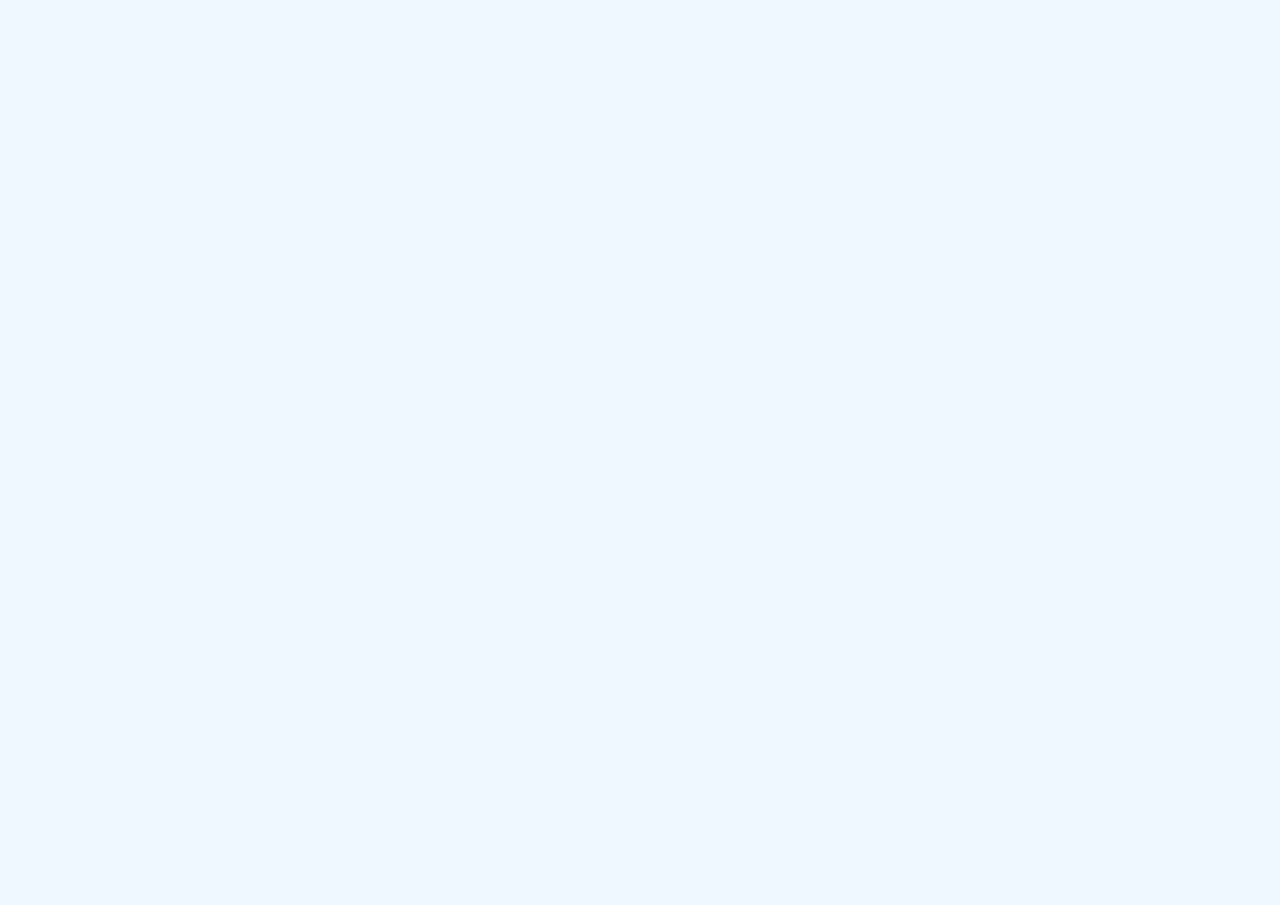
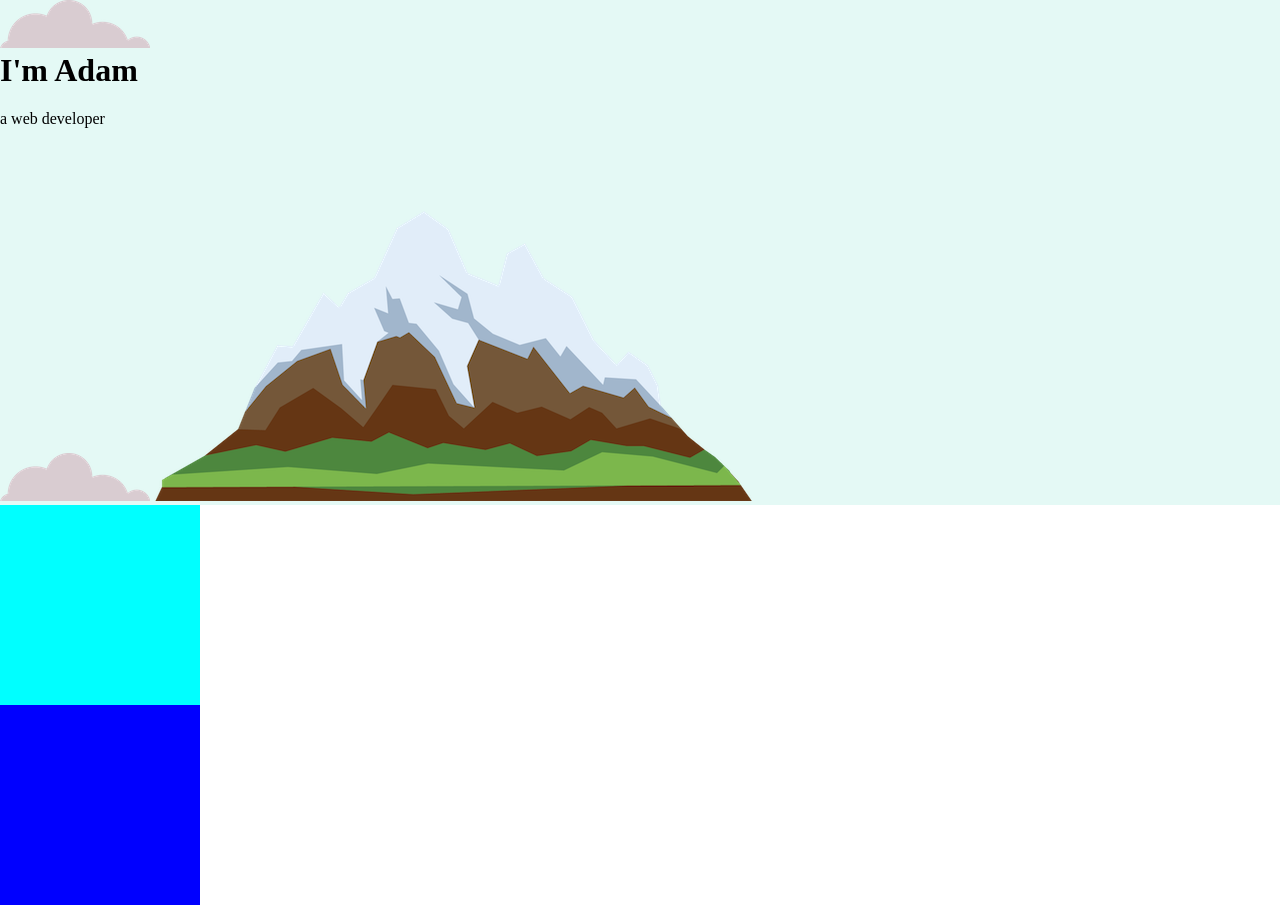
Before and after one commit to aebersole/css-mysite, a plain HTML site: page index.html in a window 1280 px wide. Before the commit the page ends 800 px from the top, so only its background shows below. Drawn offline with Linux system fonts and the light colour scheme.

Commit message:
Initial development and formatting

```diff
--- a/css/styles.css
+++ b/css/styles.css
@@ -1,3 +1,27 @@
 body {
-    background-color: aliceblue;
+   margin: 0;
 }
+
+div {
+    background-color: #e4f9f5;
+}
+
+h1 {
+    margin-top: 0;
+}
+
+.topcontainer {
+    background-color: #e4f9f5;
+}
+
+.middlecontainer {
+    background-color: aqua;
+    width: 200px;
+    height: 200px;
+}
+
+.bottomcontainer {
+    background-color: blue;
+    width: 200px;
+    height: 200px;
+}
--- a/index.html
+++ b/index.html
@@ -8,6 +8,19 @@
     <title>Adam Ebersole</title>
 </head>
 <body>
+    <div class="topcontainer">
+        <img src="images/cloud.png" alt="cloud-img">
+        <h1>I'm Adam</h1>
+        <p>a web developer</p>
+        <img src="images/cloud.png" alt="cloud-img">
+        <img src="images/mountain.png" alt="mountain-img">
+    </div>
+    <div class="middlecontainer">
+
+    </div>
+    <div class="bottomcontainer">
+
+    </div>
 
 </body>
 </html>
```
